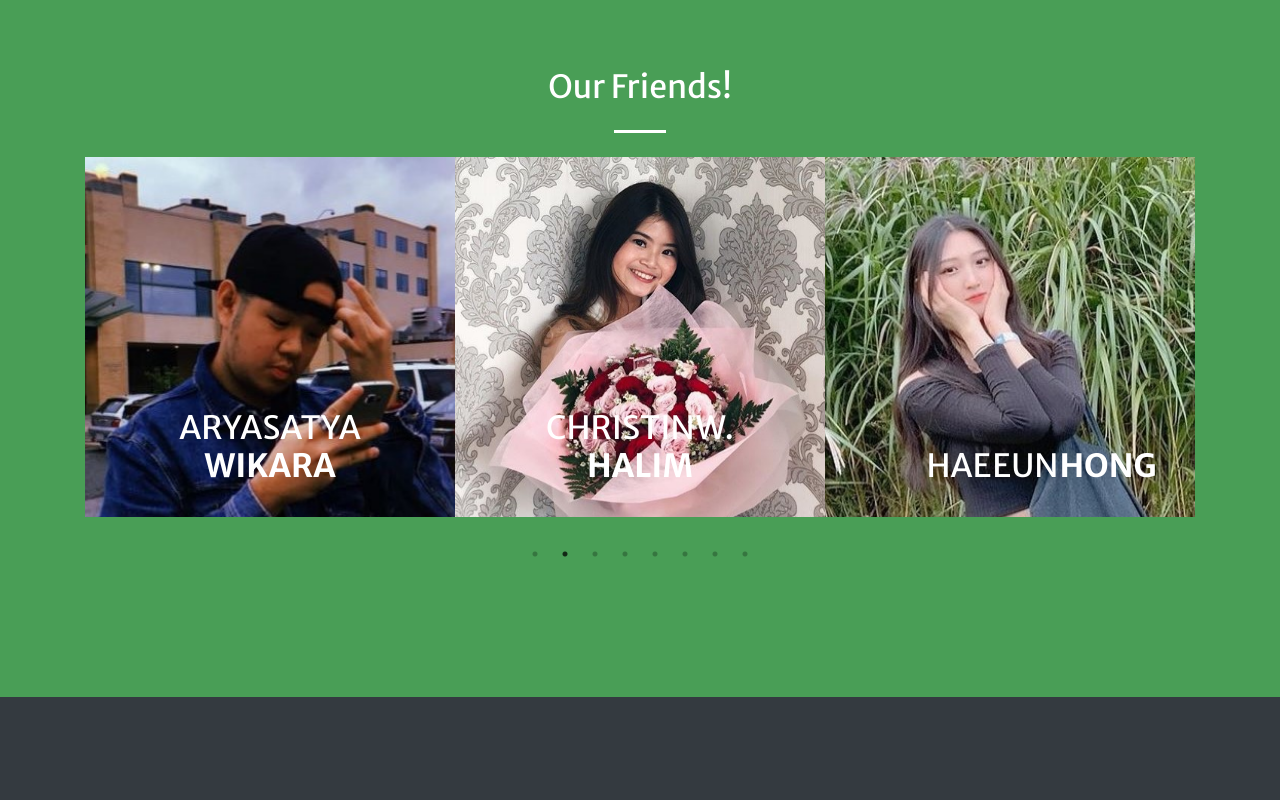
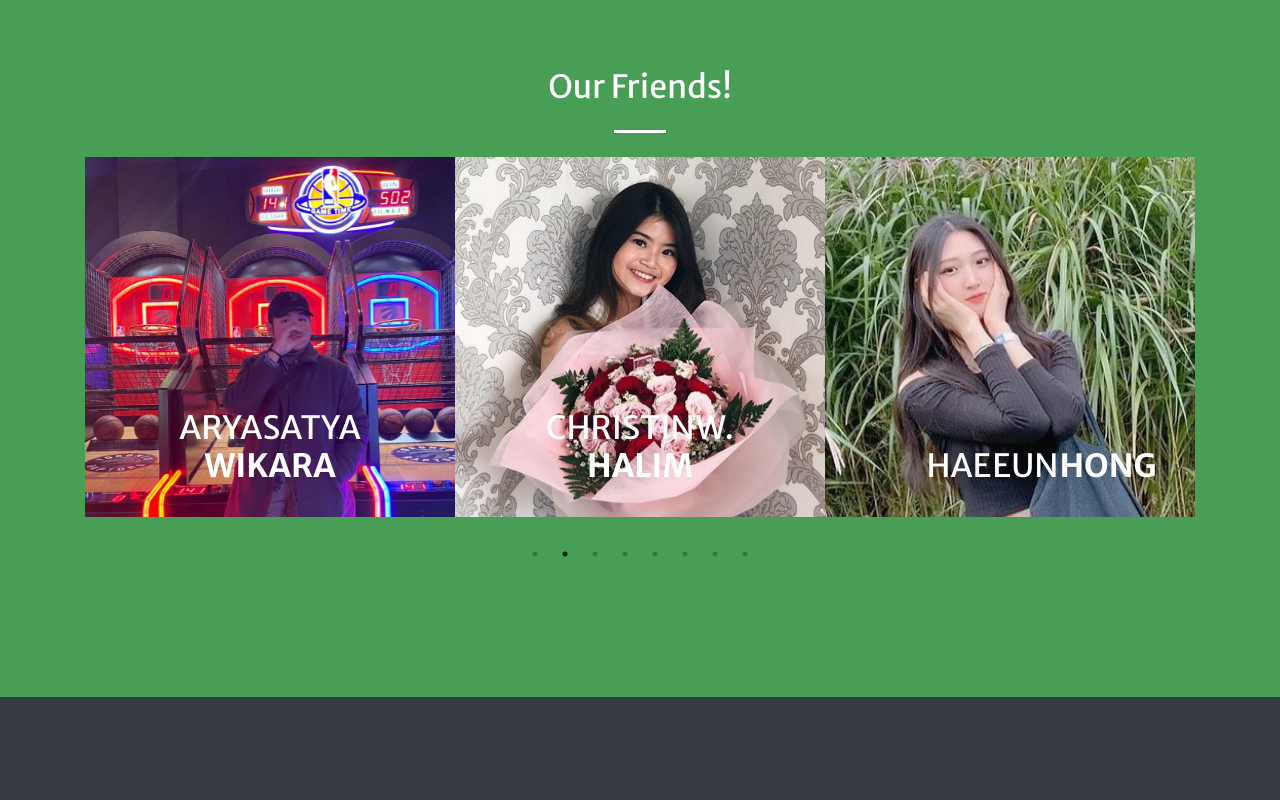
Before and after one commit to marcellhardja/4LCWeb, a website with bundled scripts: page index.html in a window 1280 px wide. Shown: the part 860-1660 px from the top of the page. Built offline with nearby package versions, Linux system fonts and the light colour scheme.

Commit message:
img change

```diff
--- a/index.html
+++ b/index.html
@@ -239,7 +239,7 @@ figure.effect-milo:hover p {
 
         <div class="slide">
           <figure class="effect-milo">
-            <img class="img-fluid" src="img/arya.jpg" alt="img1"/>
+            <img class="img-fluid" src="img/arya.jpeg" alt="img1"/>
             <figcaption>
               <div>
                 <h2>Aryasatya <span>Wikara</span></h2>
```
Also changed, not shown: img/arya.jpeg (added), img/arya.jpg (deleted).
